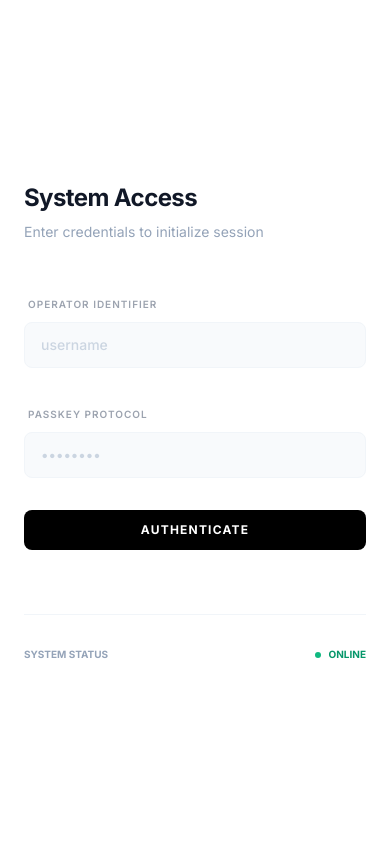
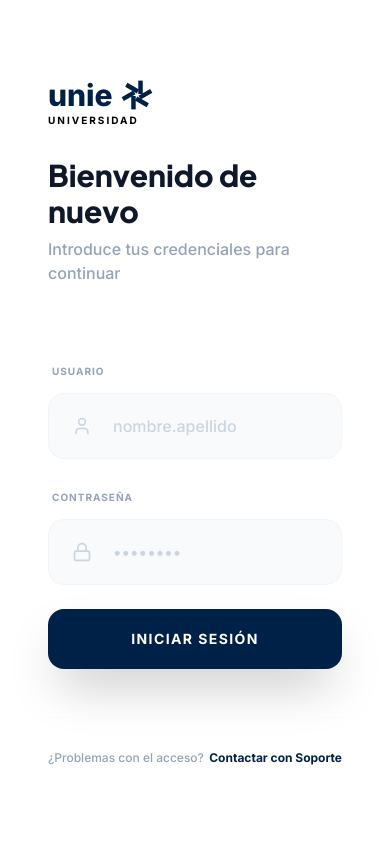
Before and after one commit to Dalf05/prueba_gestion, a Django app: page /login/ in a window 390 px wide. Run offline with Django 4.2, Linux system fonts and the light colour scheme; some libraries are stand-ins or nearby versions.

Commit message:
feat: Enhance dashboard and login UI, refine data seeding
Improves the dashboard's visual presentation and user experience by:
- Mocking the activity chart data for a more polished look.
- Simplifying the average resolution time calculation and providing a default example.

Updates the login page styling with a cleaner, more modern aesthetic and improved typography.

Refines the initial data seeding by:
- Correcting and simplifying the seeded incident data for realism and clarity.
- Removing the 'tecnico_user' from the migration as it was not used.

```diff
--- a/django_unie/templates/login.html
+++ b/django_unie/templates/login.html
@@ -6,97 +6,112 @@
     <meta name="viewport" content="width=device-width, initial-scale=1.0">
     <title>Login - UNIE Universidad</title>
     <script src="https://cdn.tailwindcss.com"></script>
-    <link href="https://fonts.googleapis.com/css2?family=Inter:wght@400;500;600;700;800&family=Newsreader:ital,wght@1,300;1,400&family=JetBrains+Mono:wght@400;500&display=swap" rel="stylesheet">
+    <link href="https://fonts.googleapis.com/css2?family=Inter:wght@400;500;600;700;800&family=Plus+Jakarta+Sans:wght@700;800&display=swap" rel="stylesheet">
     <script src="https://unpkg.com/lucide@latest"></script>
     <style>
-        :root {
-            --bg: #FFFFFF;
-            --ink: #111827;
-            --line: #E5E7EB;
-            --f-sans: 'Inter', sans-serif;
-            --f-serif: 'Newsreader', serif;
-        }
-        body { font-family: var(--f-sans); color: var(--ink); }
-        .font-serif-italic { font-family: var(--f-serif); font-style: italic; }
-        .micro-label { font-size: 10px; font-weight: 600; text-transform: uppercase; letter-spacing: 0.1em; color: #9CA3AF; }
+        body { font-family: 'Inter', sans-serif; }
+        .font-display { font-family: 'Plus Jakarta Sans', sans-serif; }
+        .bg-primary { background-color: #002147; }
+        .text-primary { color: #002147; }
     </style>
 </head>
-<body class="bg-white min-h-screen flex items-center justify-center p-6">
-    <div class="w-full max-w-5xl grid grid-cols-1 lg:grid-cols-2 gap-20 items-center">
-        <!-- Left: Context -->
-        <div class="hidden lg:block space-y-12">
-            <div>
-                <span class="micro-label">Identity Node</span>
-                <h2 class="text-5xl font-bold tracking-tighter leading-tight mt-4">UNIX PORTAL</h2>
-                <p class="font-serif-italic text-2xl text-slate-400 mt-4 italic">Management & Operational Control</p>
-            </div>
-
-            <div class="space-y-6 pt-12 border-t border-slate-100 max-w-sm">
-                <div class="flex gap-4">
-                    <span class="font-bold text-xs tabular-nums text-slate-300">01</span>
-                    <p class="text-[13px] leading-relaxed text-slate-500">Secure entry point for campus technical staff and academic operators.</p>
-                </div>
-                <div class="flex gap-4">
-                    <span class="font-bold text-xs tabular-nums text-slate-300">02</span>
-                    <p class="text-[13px] leading-relaxed text-slate-500">Real-time incident indexing and infrastructure state monitoring.</p>
+<body class="bg-white h-screen flex items-stretch overflow-hidden">
+    <div class="w-full h-full grid grid-cols-1 lg:grid-cols-2 overflow-hidden">
+        <!-- Left Side: Visual/Branding -->
+        <div class="relative hidden lg:block overflow-hidden h-full">
+            <img
+                src="https://images.unsplash.com/photo-1562774053-701939374585?auto=format&fit=crop&w=1200&q=80"
+                alt="Campus UNIE"
+                class="absolute inset-0 w-full h-full object-cover"
+                referrerpolicy="no-referrer"
+            />
+            <div class="absolute inset-0 bg-black/30"></div>
+            <div class="absolute inset-0 flex flex-col justify-end p-20 text-white">
+                <div class="mb-8 bg-slate-900/60 backdrop-blur-md p-10 rounded-3xl border border-white/10 max-w-2xl">
+                    <div class="w-16 h-1 bg-white mb-6"></div>
+                    <h2 class="text-6xl font-display font-extrabold mb-6 leading-tight tracking-tighter">Tu futuro,<br/>nuestra prioridad.</h2>
+                    <p class="text-white/90 font-medium text-lg">Accede al portal académico para gestionar incidencias y servicios del campus con la máxima eficiencia.</p>
                 </div>
             </div>
         </div>
 
-        <!-- Right: Form Area -->
-        <div class="w-full max-w-md mx-auto">
+        <!-- Right Side: Form -->
+        <div class="p-12 lg:p-24 flex flex-col justify-center bg-white h-full overflow-y-auto lg:overflow-hidden">
             <div class="mb-12">
-                <h1 class="text-2xl font-bold tracking-tight">System Access</h1>
-                <p class="text-sm text-slate-400 mt-2">Enter credentials to initialize session</p>
+                <div class="flex items-center gap-3 mb-8">
+                    <div class="flex flex-col justify-center">
+                        <div class="flex items-center gap-2">
+                            <span class="font-black text-3xl text-primary leading-none">unie</span>
+                            <div class="w-8 h-8 relative">
+                                <svg viewBox="0 0 100 100" class="w-full h-full" fill="#002147">
+                                    <g transform="translate(50,50)">
+                                        <rect x="4" y="-45" width="14" height="42" transform="rotate(0)" />
+                                        <rect x="4" y="-45" width="14" height="42" transform="rotate(60)" />
+                                        <rect x="4" y="-45" width="14" height="42" transform="rotate(120)" />
+                                        <rect x="4" y="-45" width="14" height="42" transform="rotate(180)" />
+                                        <rect x="4" y="-45" width="14" height="42" transform="rotate(240)" />
+                                        <rect x="4" y="-45" width="14" height="42" transform="rotate(300)" />
+                                    </g>
+                                </svg>
+                            </div>
+                        </div>
+                        <span class="text-[10px] font-bold tracking-[0.2em] leading-none mt-1 text-primary/70 uppercase">
+                            Universidad
+                        </span>
+                    </div>
+                </div>
+                <h1 class="text-3xl font-display font-extrabold text-slate-900 mb-2">Bienvenido de nuevo</h1>
+                <p class="text-slate-400 font-medium">Introduce tus credenciales para continuar</p>
             </div>
 
             {% if form.errors %}
-            <div class="mb-8 p-4 border border-rose-100 bg-rose-50/50 rounded-lg">
-                <span class="text-[10px] font-bold text-rose-500 uppercase tracking-widest block mb-1">Access Failure</span>
-                <p class="text-xs text-rose-800 font-medium">The information provided does not match our records.</p>
+            <div class="mb-6 p-4 bg-red-50 border border-red-100 rounded-2xl">
+                <p class="text-xs font-bold text-red-600 uppercase tracking-widest mb-1">Error de Acceso</p>
+                <p class="text-sm text-red-500 font-medium">Usuario o contraseña incorrectos. Por favor, inténtalo de nuevo.</p>
             </div>
             {% endif %}
 
-            <form method="post" class="space-y-8">
+            <form method="post" class="space-y-6">
                 {% csrf_token %}
-                <div class="space-y-2">
-                    <label class="micro-label ml-1">Operator Identifier</label>
+                <div class="space-y-3">
+                    <label class="text-[10px] font-bold text-slate-400 uppercase tracking-widest ml-1">Usuario</label>
+                    <div class="relative group">
+                        <i data-lucide="user" class="absolute left-6 top-1/2 -translate-y-1/2 w-5 h-5 text-slate-300 group-focus-within:text-primary transition-colors"></i>
                         <input
                             type="text"
                             name="username"
                             required
-                        class="w-full bg-slate-50 border border-slate-100 rounded-lg py-3 px-4 outline-none focus:bg-white focus:border-slate-300 transition-all text-sm font-medium text-slate-900 placeholder:text-slate-300"
-                        placeholder="username"
+                            class="w-full bg-slate-50 border border-slate-100 rounded-2xl py-5 pl-16 pr-6 outline-none focus:ring-4 focus:ring-primary/5 focus:border-primary/30 focus:bg-white transition-all font-medium text-slate-700 placeholder:text-slate-300"
+                            placeholder="nombre.apellido"
                         />
                     </div>
+                </div>
 
-                <div class="space-y-2">
-                    <label class="micro-label ml-1">Passkey Protocol</label>
+                <div class="space-y-3">
+                    <label class="text-[10px] font-bold text-slate-400 uppercase tracking-widest ml-1">Contraseña</label>
+                    <div class="relative group">
+                        <i data-lucide="lock" class="absolute left-6 top-1/2 -translate-y-1/2 w-5 h-5 text-slate-300 group-focus-within:text-primary transition-colors"></i>
                         <input
                             type="password"
                             name="password"
                             required
-                        class="w-full bg-slate-50 border border-slate-100 rounded-lg py-3 px-4 outline-none focus:bg-white focus:border-slate-300 transition-all text-sm font-medium text-slate-900 placeholder:text-slate-300"
+                            class="w-full bg-slate-50 border border-slate-100 rounded-2xl py-5 pl-16 pr-6 outline-none focus:ring-4 focus:ring-primary/5 focus:border-primary/30 focus:bg-white transition-all font-medium text-slate-700 placeholder:text-slate-300"
                             placeholder="••••••••"
                         />
+                    </div>
                 </div>
 
                 <button
                     type="submit"
-                    class="w-full bg-black text-white rounded-lg py-3 font-bold text-xs uppercase tracking-widest hover:bg-slate-800 active:scale-[0.98] transition-all"
+                    class="w-full bg-primary text-white rounded-2xl py-5 font-bold text-lg shadow-2xl shadow-primary/20 hover:scale-[1.02] active:scale-95 transition-all mt-4 uppercase tracking-widest text-sm"
                 >
-                    Authenticate
+                    Iniciar Sesión
                 </button>
             </form>
 
-            <div class="mt-16 pt-8 border-t border-slate-100 flex flex-col gap-4">
-                <div class="flex items-center justify-between">
-                    <span class="text-[10px] text-slate-400 font-bold uppercase">System Status</span>
-                    <div class="flex items-center gap-2">
-                        <span class="w-1.5 h-1.5 rounded-full bg-emerald-500"></span>
-                        <span class="text-[10px] text-emerald-600 font-bold uppercase">Online</span>
-                    </div>
-                </div>
+            <div class="mt-12 pt-8 border-t border-slate-50 flex justify-between items-center">
+                <p class="text-xs text-slate-400 font-medium">¿Problemas con el acceso?</p>
+                <a href="#" class="text-xs font-bold text-primary hover:underline">Contactar con Soporte</a>
             </div>
         </div>
     </div>
```
Also changed, not shown: django_unie/templates/dashboard.html (+7 -1 lines), django_unie/views.py (+3 -38 lines), django_unie/migrations/0002_seed_users.py. Lines whose indentation alone changed are shown as unchanged.
